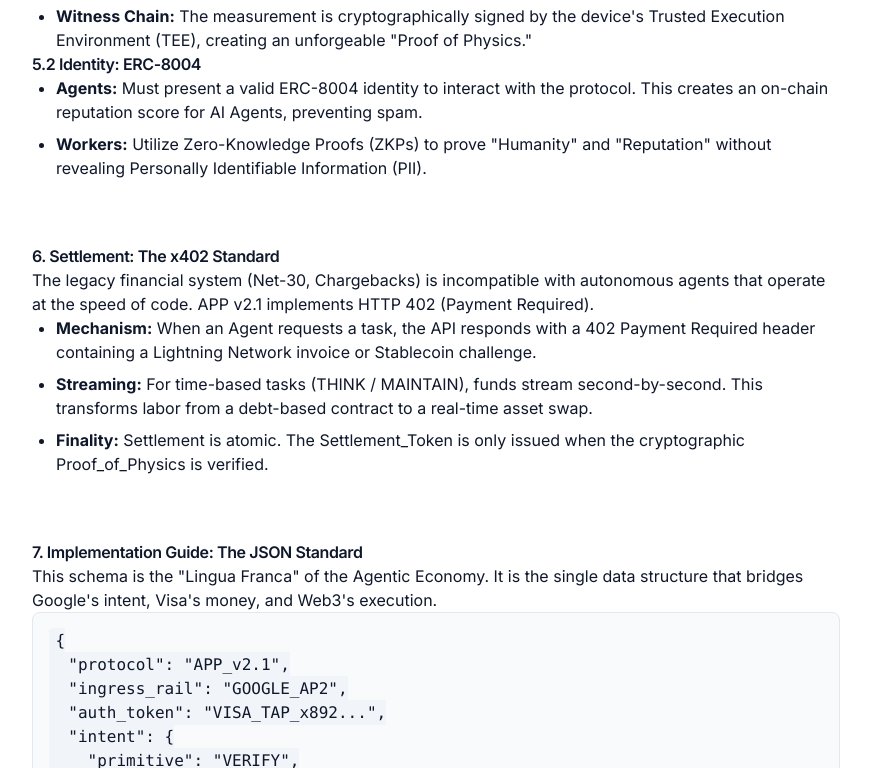
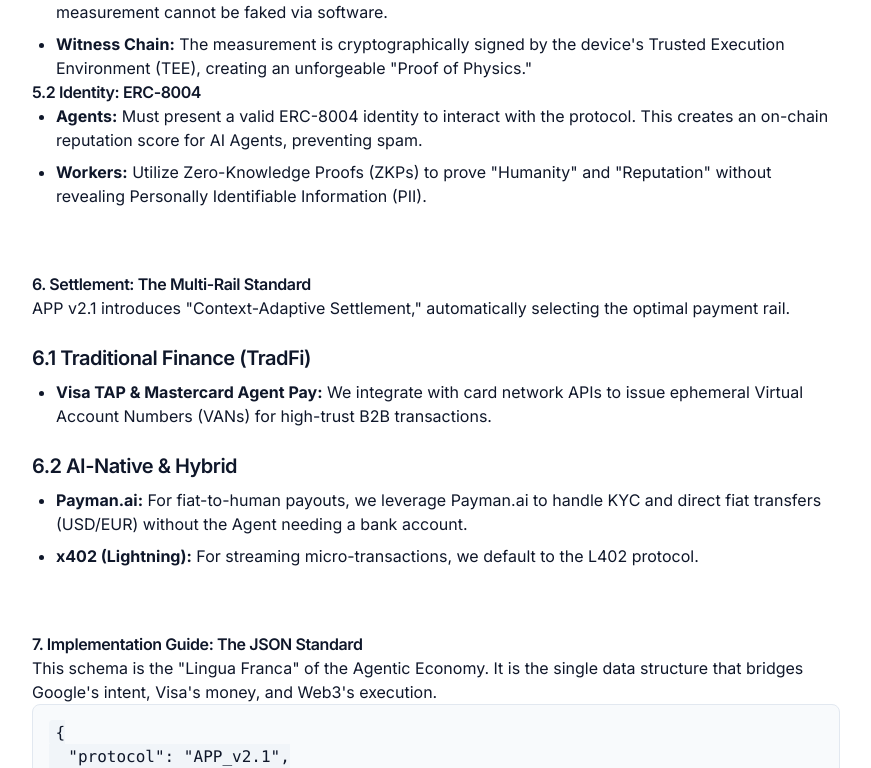
Before and after one commit to EndlessCrowds/agent-proof-protocol, a Next.js app in the folder apps/landing-page/: page / in a window 1280 px wide. Shown: the part 3775-4543 px from the top of the page, without its empty margins (256-1127 px from the left). Built offline with nearby package versions, Linux system fonts and the light colour scheme.

Commit message:
feat: add initial landing page describing the Agent Proof Protocol (APP) v2.1, its interoperability, labor primitives, and ecosystem.

```diff
--- a/apps/landing-page/src/app/page.tsx
+++ b/apps/landing-page/src/app/page.tsx
@@ -203,6 +203,7 @@
               <li className="flex items-center gap-2 font-medium">Stripe</li>
               <li className="flex items-center gap-2 font-medium">Payman</li>
               <li className="flex items-center gap-2 font-medium">Visa</li>
+              <li className="flex items-center gap-2 font-medium">Mastercard Agent Pay</li>
               <li className="flex items-center gap-2 font-medium">Skyfire</li>
               <li className="flex items-center gap-2 font-medium">Yellow Card</li>
             </ul>
@@ -290,14 +291,20 @@
 
       {/* Settlement */}
       <section id="settlement" className="mb-16 scroll-mt-24">
-        <h2>6. Settlement: The x402 Standard</h2>
+        <h2>6. Settlement: The Multi-Rail Standard</h2>
         <p>
-          The legacy financial system (Net-30, Chargebacks) is incompatible with autonomous agents that operate at the speed of code. APP v2.1 implements HTTP 402 (Payment Required).
+          APP v2.1 introduces "Context-Adaptive Settlement," automatically selecting the optimal payment rail.
         </p>
+
+        <h3 className="text-xl font-bold mt-6 mb-2">6.1 Traditional Finance (TradFi)</h3>
         <ul className="list-disc pl-6 space-y-2">
-          <li><strong>Mechanism:</strong> When an Agent requests a task, the API responds with a 402 Payment Required header containing a Lightning Network invoice or Stablecoin challenge.</li>
-          <li><strong>Streaming:</strong> For time-based tasks (THINK / MAINTAIN), funds stream second-by-second. This transforms labor from a debt-based contract to a real-time asset swap.</li>
-          <li><strong>Finality:</strong> Settlement is atomic. The Settlement_Token is only issued when the cryptographic Proof_of_Physics is verified.</li>
+          <li><strong>Visa TAP & Mastercard Agent Pay:</strong> We integrate with card network APIs to issue ephemeral Virtual Account Numbers (VANs) for high-trust B2B transactions.</li>
+        </ul>
+
+        <h3 className="text-xl font-bold mt-6 mb-2">6.2 AI-Native & Hybrid</h3>
+        <ul className="list-disc pl-6 space-y-2">
+          <li><strong>Payman.ai:</strong> For fiat-to-human payouts, we leverage Payman.ai to handle KYC and direct fiat transfers (USD/EUR) without the Agent needing a bank account.</li>
+          <li><strong>x402 (Lightning):</strong> For streaming micro-transactions, we default to the L402 protocol.</li>
         </ul>
       </section>
 
```
